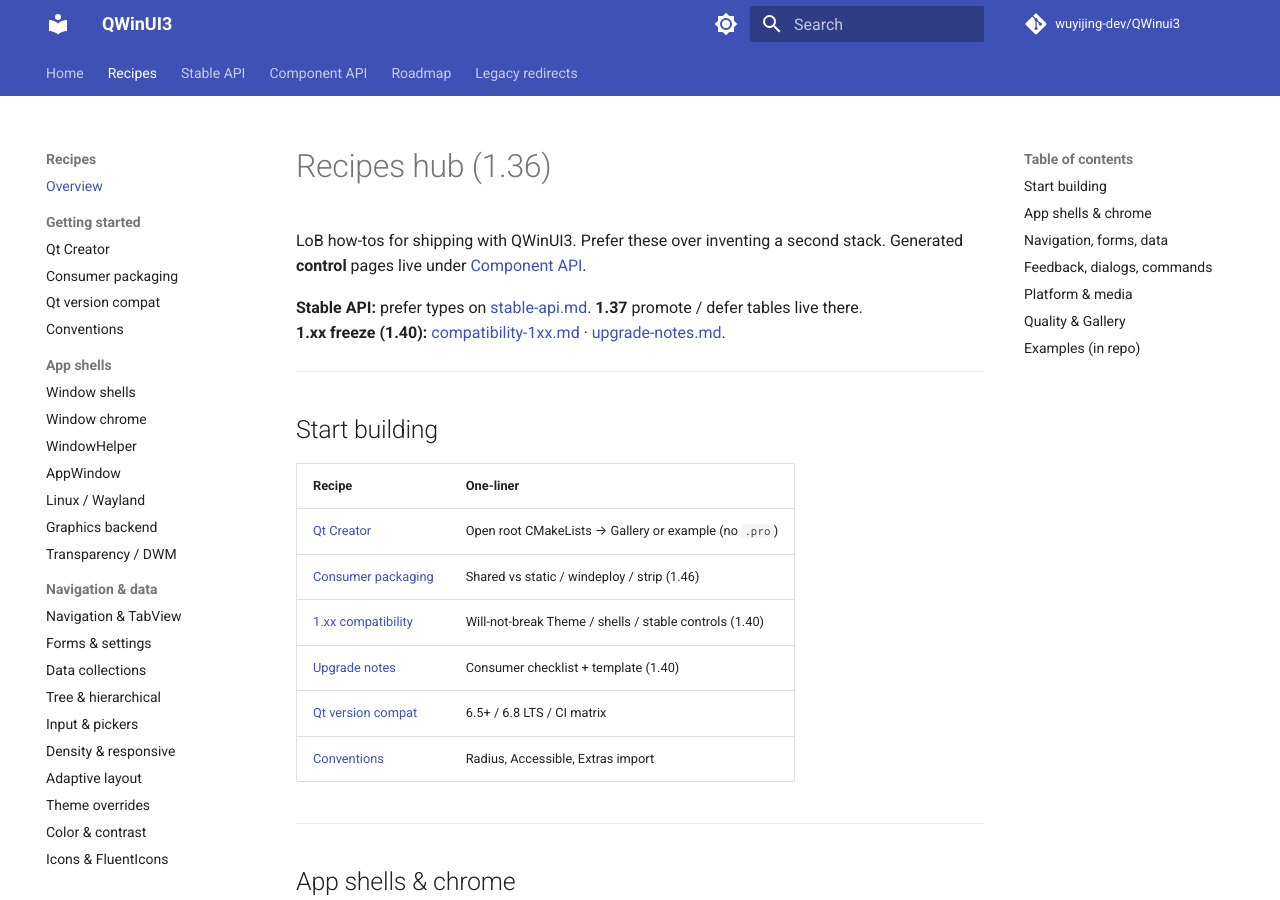
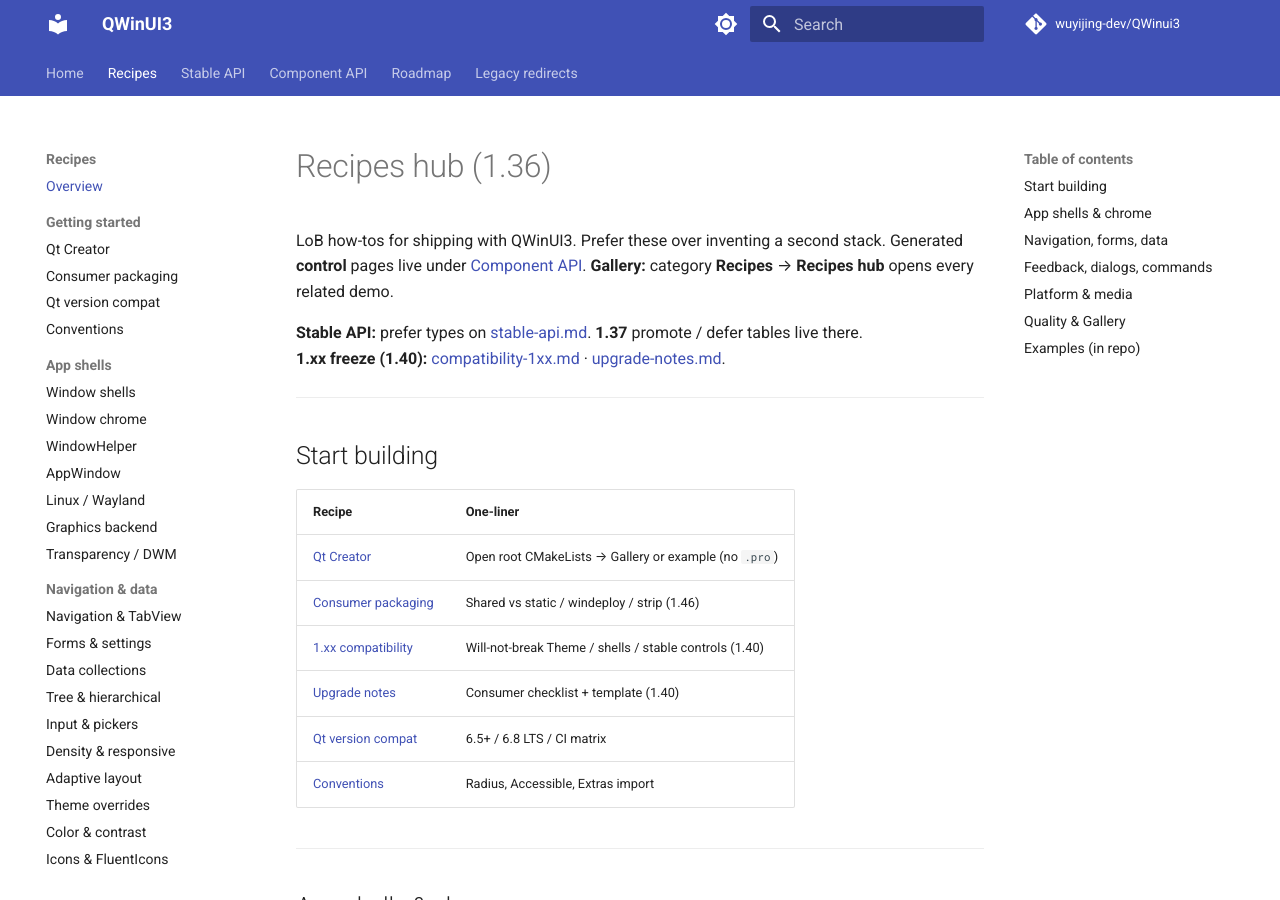
Before and after one commit to wuyijing-dev/QWinui3, an MkDocs documentation site: the page built from docs/recipes.md, in a window 1280 px wide and 900 px high. Built offline with MkDocs 1.6.1 and Material for MkDocs 9.7.7, drawn with Linux system fonts in a browser that asks for light colours; comment, search, counter and statistics services are not loaded.

Commit message:
Docs: point recipes hub at Gallery Recipes category.

```diff
--- a/docs/recipes.md
+++ b/docs/recipes.md
@@ -1,6 +1,6 @@
 # Recipes hub (1.36)
 
-LoB how-tos for shipping with QWinUI3. Prefer these over inventing a second stack. Generated **control** pages live under [Component API](components.md).
+LoB how-tos for shipping with QWinUI3. Prefer these over inventing a second stack. Generated **control** pages live under [Component API](components.md). **Gallery:** category **Recipes** → **Recipes hub** opens every related demo.
 
 **Stable API:** prefer types on [stable-api.md](stable-api.md). **1.37** promote / defer tables live there.
 **1.xx freeze (1.40):** [compatibility-1xx.md](compatibility-1xx.md) · [upgrade-notes.md](upgrade-notes.md).
```
